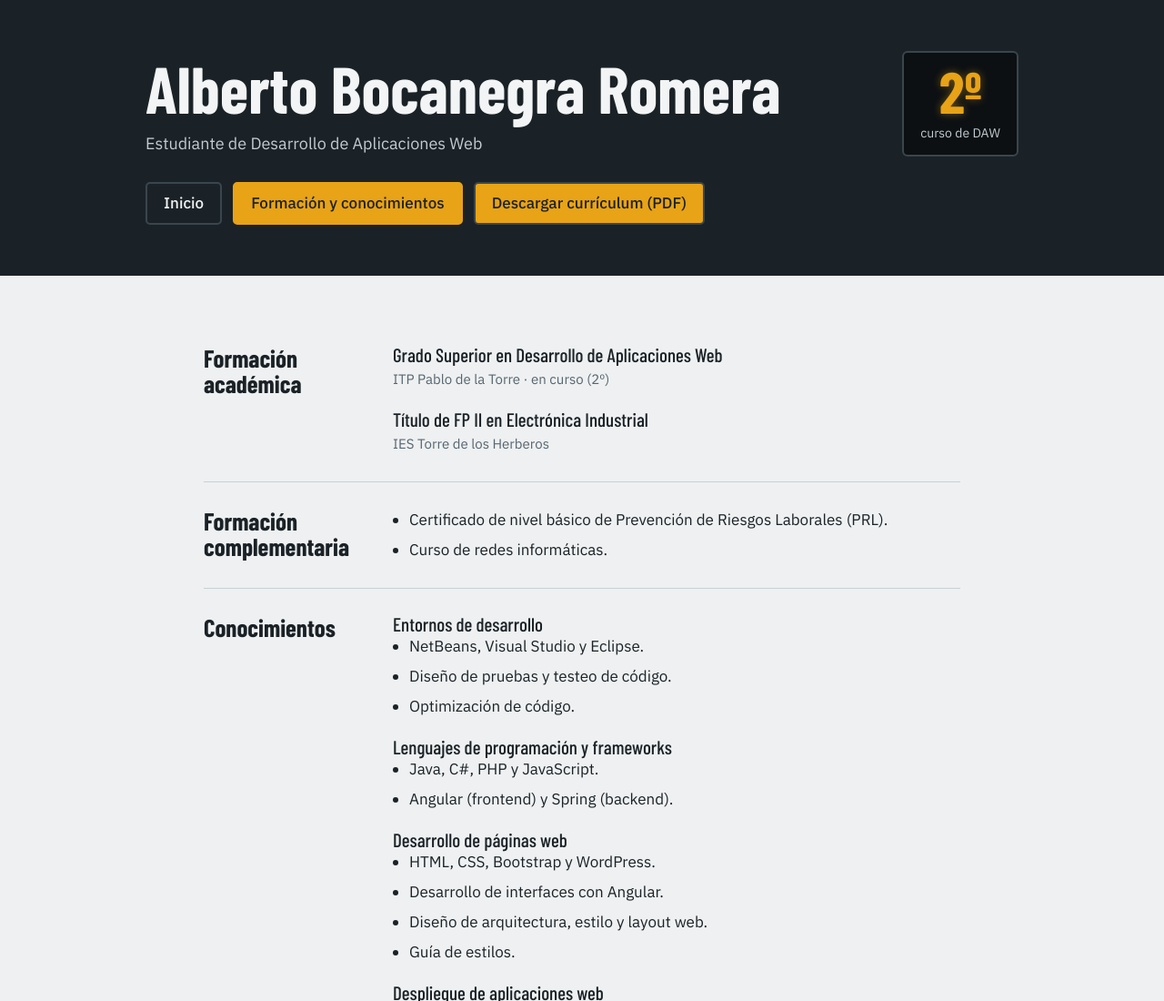
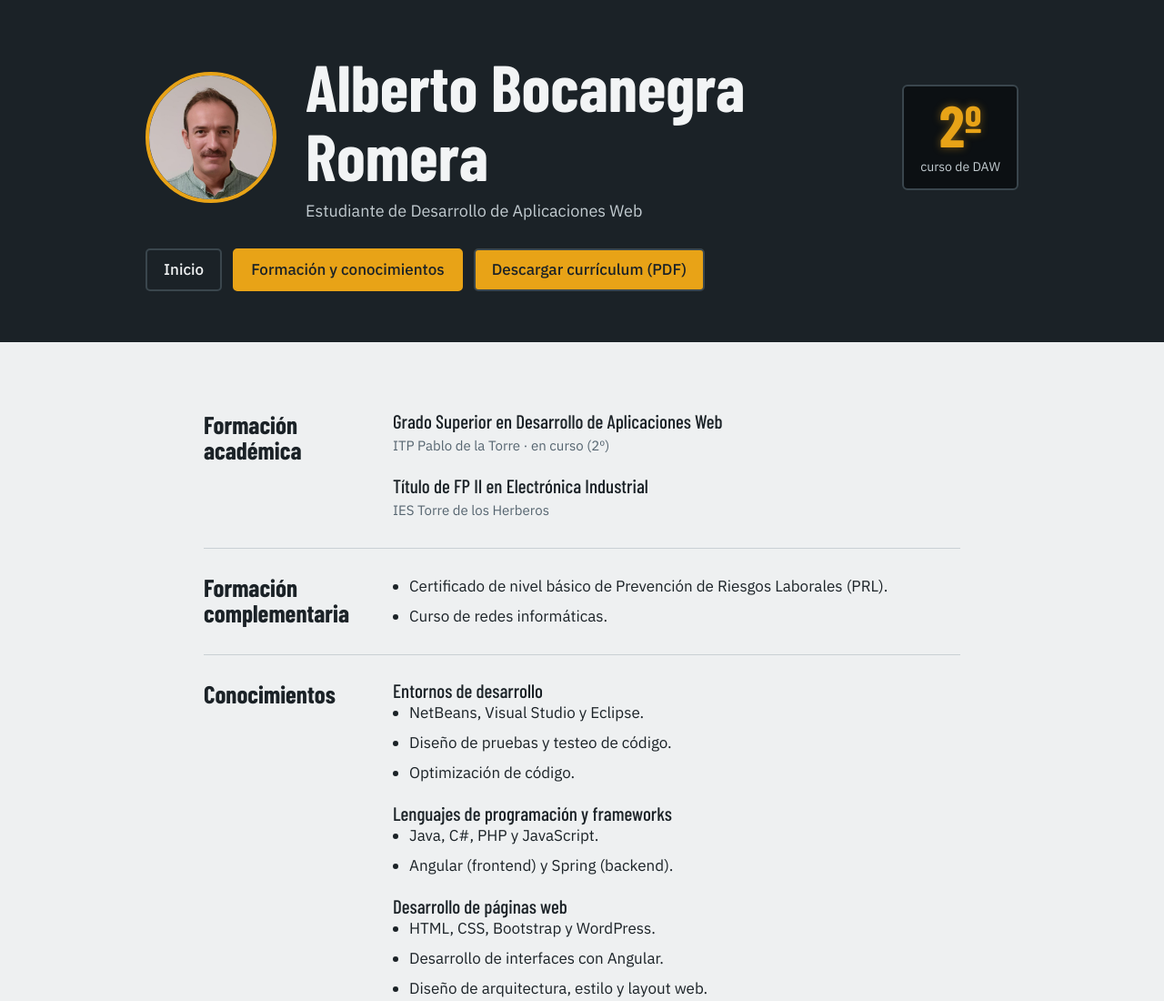
Before and after one commit to abocanegra-lang/curriculum, a plain HTML site: page formacion.html in a window 1280 px wide. Shown: the top 1100 px of the page at 91% size. Drawn offline with nearby package versions, Linux system fonts and the light colour scheme.

```diff
--- a/formacion.html
+++ b/formacion.html
@@ -1,18 +1,23 @@
 <!DOCTYPE html>
 <html lang="es">
+
 <head>
   <meta charset="utf-8">
   <meta name="viewport" content="width=device-width, initial-scale=1">
   <title>Alberto Bocanegra Romera · Formación y conocimientos</title>
   <link rel="preconnect" href="https://fonts.googleapis.com">
-  <link href="https://fonts.googleapis.com/css2?family=Barlow+Condensed:wght@500;700&family=IBM+Plex+Sans:wght@400;500&display=swap" rel="stylesheet">
+  <link
+    href="https://fonts.googleapis.com/css2?family=Barlow+Condensed:wght@500;700&family=IBM+Plex+Sans:wght@400;500&display=swap"
+    rel="stylesheet">
   <link rel="stylesheet" href="style.css">
 </head>
+
 <body>
   <header>
     <div class="contenedor">
       <div class="cabecera">
-        <div>
+        <img class="foto" src="foto.jpg" alt="Foto de Alberto Bocanegra Romera">
+        <div class="texto">
           <h1>Alberto Bocanegra Romera</h1>
           <p class="cargo">Estudiante de Desarrollo de Aplicaciones Web</p>
         </div>
@@ -101,8 +106,10 @@
 
   <footer>
     <div class="contenedor">
-      Contacto: <a href="mailto:altriyiboca@hotmail.com">altriyiboca@hotmail.com</a> · Teléfono: <a href="tel:+34647356566">647 356 566</a>
+      Contacto: <a href="mailto:altriyiboca@hotmail.com">altriyiboca@hotmail.com</a> · Teléfono: <a
+        href="tel:+34647356566">647 356 566</a>
     </div>
   </footer>
 </body>
+
 </html>
```
